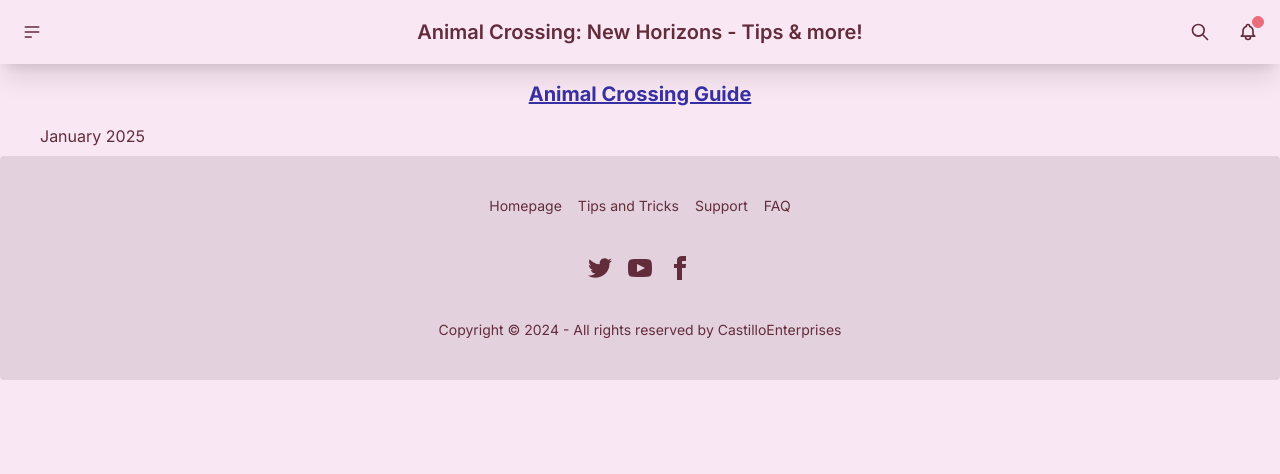
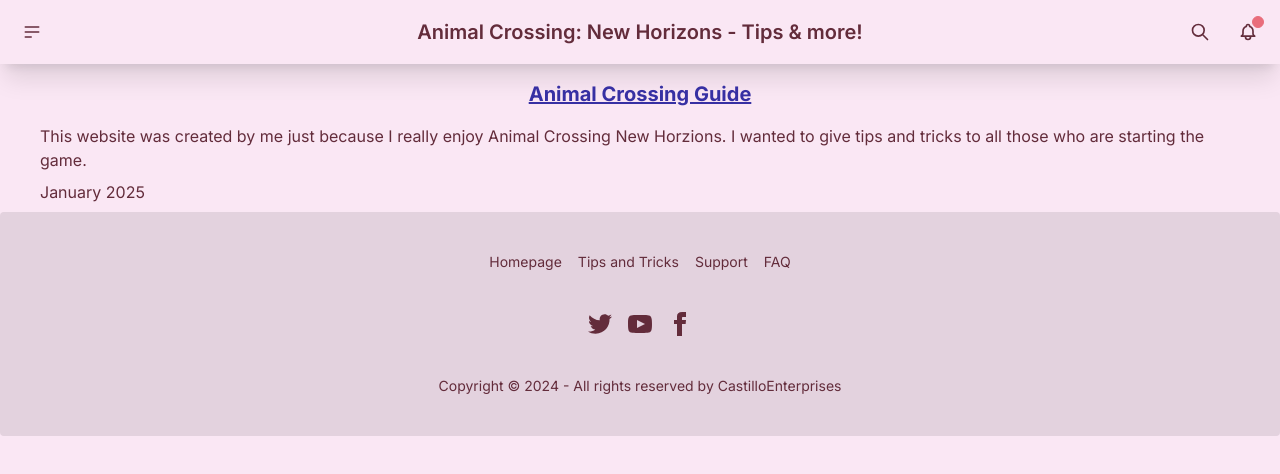
Before and after one commit to jcas293/exam2, a Next.js app: page /homepage in a window 1280 px wide. Shown: the top 474 px of the page. Built offline with nearby package versions, Linux system fonts and the light colour scheme.

Commit message:
homepage

```diff
--- a/app/homepage/page.tsx
+++ b/app/homepage/page.tsx
@@ -1,10 +1,14 @@
 
-export default function Home() {
+export default function Page() {
 
   return (
     <>
 
         <h1 className="text-center text-xl font-bold underline m-4 text-indigo-800"> Animal Crossing Guide </h1>
+        <p className='mx-10 my-2'>This website was created by me just because
+          I really enjoy Animal Crossing New Horzions. I wanted to give tips and tricks to
+          all those who are starting the game.</p>
+
         <p className='mx-10 my-2'>January 2025</p>
 
 
```
